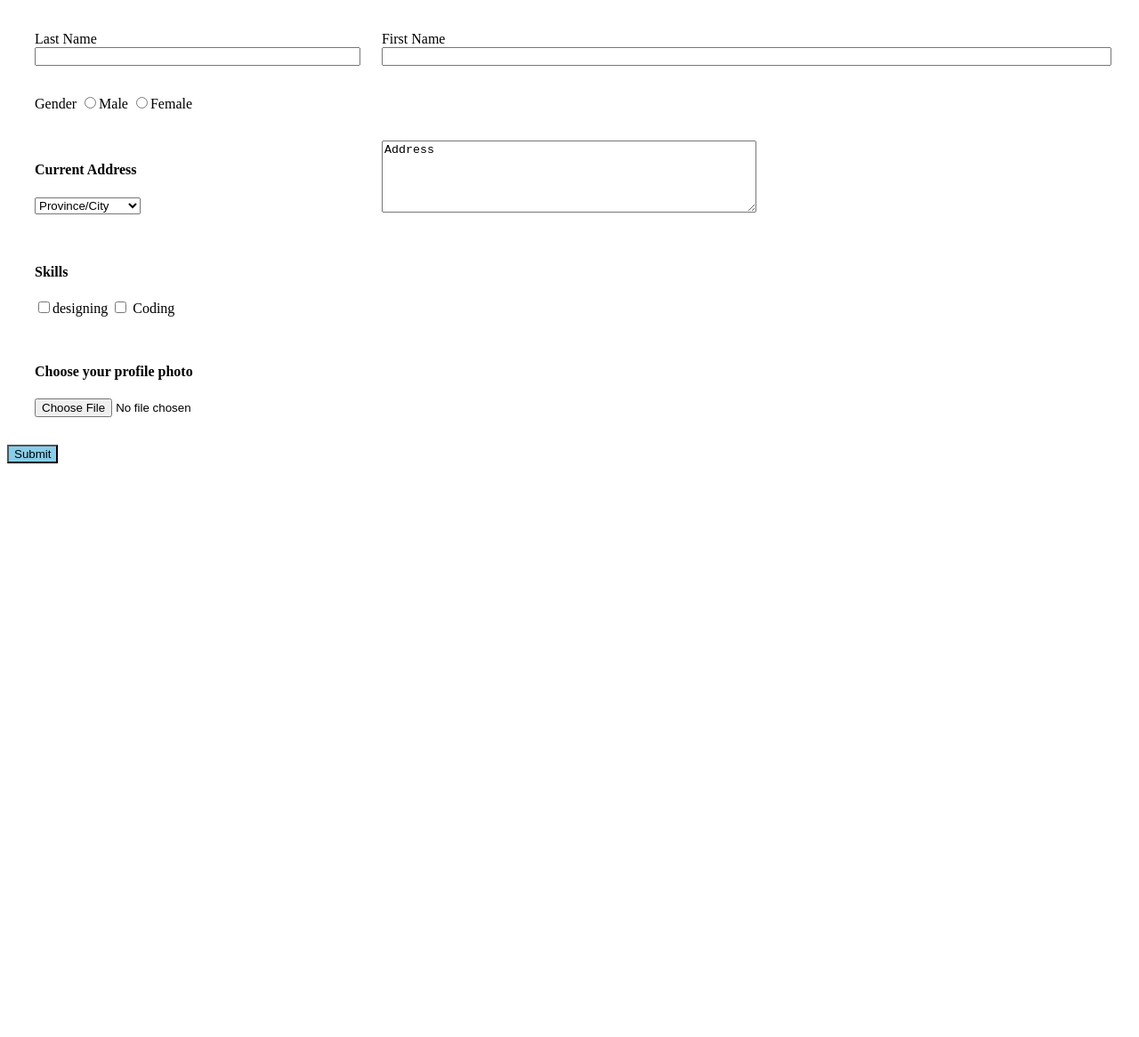
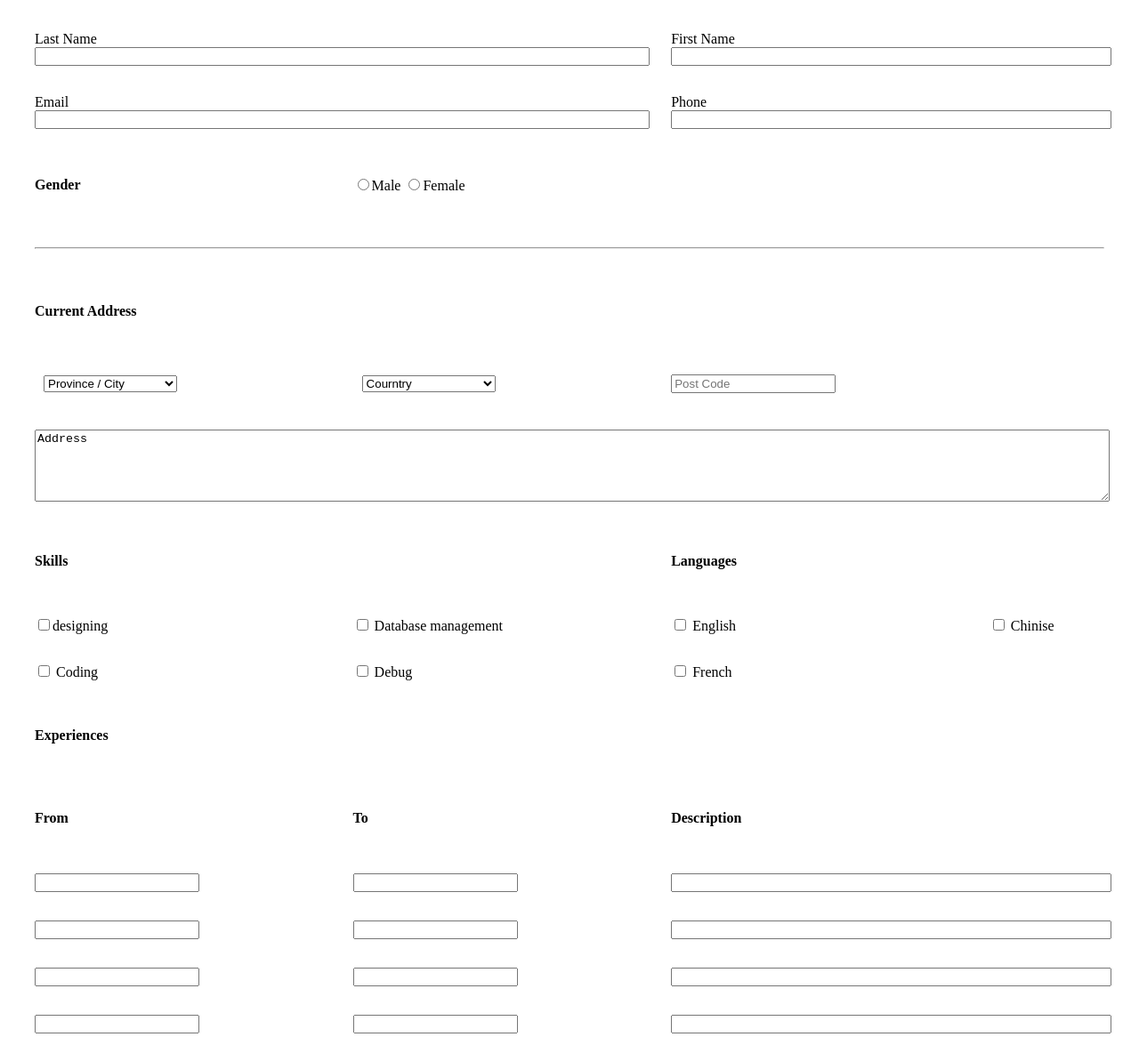
Before and after one commit to YungVisal/TD, a plain HTML site: page TD2/profile_form.html in a window 1280 px wide. Shown: the part 197-1363 px from the top of the page at 89% size. Before the commit the page ends 800 px from the top, so only its background shows below. Drawn offline with Linux system fonts and the light colour scheme.

Commit message:
form new version

```diff
--- a/TD2/profile_form.html
+++ b/TD2/profile_form.html
@@ -3,65 +3,176 @@
 <head>
     <meta charset="UTF-8">
     <meta http-equiv="X-UA-Compatible" content="IE=edge">
-    <meta name="Viewport" content="with=device-width, initial-scale=1.0">
+    <meta name="Viewport" content="width=device-width, initial-scale=1.0">
     <title> Submit your profile</title>
+
 </head>
 <body>
     <form action="/my-backend/profile" method="POST">
         <table style="width: 100%;" cellspacing="30px;">
             <tr>
-                <td colspan="2" style="border: 1px solid black; background-color: gray;">
+                <td colspan="4" style="border: 1px solid black; background-color: gray; width: 100%;">
                     <h2>Tell us about yourself</h2>
                 </td>
             </tr>
             <tr>
+                <td colspan="4">
+                    <h4>Profile Information</h4>
+                </td>
+            </tr>
+            <tr>
                 <td colspan="2">
-                    <h4>Profile Information</h4>
-                    <span></span>
+                    <div>Last Name</div>
+                    <input name="lastname" type="text" style=" width:100%;"/>
+                </td>
+                <td colspan="2">
+                    <div>First Name</div>
+                    <input name="firstname" type="text" style=" width:100%;"/>
+                </td>
+            </tr>
+
+            <tr>
+                <td colspan="2">
+                    <div>Email</div>
+                    <input name="email" type="text" style="width: 100%;"/>
+                </td>
+                <td colspan="2">
+                    <div>Phone</div>
+                    <input name="phone" type="text" style="width: 100%;"/>
+                </td>
+            </tr>
+
+
+
+            <tr>
+                <td>
+                    <h4>Gender</h4>
+
+                </td>
+                <td colspan="2">
+                    <input name="gender" type="radio" value="male"/>Male
+                    <input name="gender" type="radio" value="female"/>Female
+                </td>
+            </tr>
+            <tr><td colspan="4"> <hr/></td></tr>
+
+            <tr>
+                <td colspan="4">
+                    <h4>Current Address </h4>
+                </td>
+            </tr>
+
+            <tr>
+                <td>
+                    <select name="city" style="width: 150px; margin: 10px;">
+                        <option value=" "disabled selected>Province / City</option>
+                        <option value="Phnom Penh">Phnom Penh</option>
+                        <option value="Kampong Cham"> Kampong Cham</option>
+                        <option value="Preyveng">Preveng</option>
+                    </select>
+                </td>
+                <td>
+                    <select name="courntry" style="width: 150px; margin: 10px;">
+                        <option value=" "disabled selected>Courntry      </option>
+                        <option value="cambodia">Cambodia</option>
+                        <option value="thailand">Thailand</option>
+                        <option value="vietnam">Vietnam</option>
+                        <option value="united state">United State</option>
+
+                    </selec>
+                </td>
+                <td>
+                    <input  type="text" name="post code" placeholder="Post Code"/>
+
+                </td>
+            </tr>
+
+            <tr>
+                <td colspan="4">
+
+                    <textarea name="address" rows="5" cols="50" style="width: 100%;">Address</textarea>
+                </td>
+            </tr>
+
+            <tr>
+                <td colspan="2">
+                    <h4>Skills</h4>
+                </td>
+                <td colspan="2">
+                    <h4>Languages</h4>
+                </td>
+            </tr>
+
+            <tr>
+                <td>
+                <input name="skills" type="checkbox" value="designing"/>designing
+                </td>
+
+                <td>
+                <input name="skills" type="checkbox" value="database management" /> Database management
+                </td>
+                <td>
+                <input name="skills" type="checkbox" value="english" /> English
+                </td>
+                <td>
+                <input name="skills" type="checkbox" value="chinise" /> Chinise
+                </td>
+            </tr>
+
+            <tr>
+                <td>
+                    <input name="skills" type="checkbox" value="coding" /> Coding
+
+                </td>
+                <td>
+                    <input name="skills" type="checkbox" value="debug" /> Debug
+
+                </td>
+                <td>
+                    <input name="skills" type="checkbox" value="french" /> French
+
+                </td>
+            </tr>
+            <tr>
+                <td colspan="4">
+                    <h4>Experiences</h4>
                 </td>
             </tr>
             <tr>
                 <td>
-                    <div>Last Name</div>
-                    <input name="lastname" type="text" style=" width:100%;"/>
+                   <h4>From</h4>
                 </td>
-                <td >
-                    <div>First Name</div>
-                    <input name="firstname" type="text" style=" width:100%;"/>
+                <td>
+                    <h4>To</h4>
+                </td>
+                <td colspan="2">
+                    <h4>Description</h4>
                 </td>
             </tr>
             <tr>
-                <td colspan="2">
-                    <span>Gender</span>
-                    <input name="gender" type="radio" value="male"/>Male
-                    <input name="gender" type="radio" value="female"/>Female
-                </td>
+                <td><input type="text"style width="100%;"></td>
+                <td><input type="text"style width="100%;"></td>
+                <td colspan="2"><input type="text" style="width: 100%;"></td>
             </tr>
             <tr>
-                <td>
-                    <h4>Current Address </h4>
-                    <select name="city">
-                        <option value=" "disabled selected>Province/City</option>
-                        <option value="Phnom Penh">Phnom Penh</option>
-                        <option value="Kampong Cham"> Kampong Cham</option>
-                        <option value="Preyveng">Preveng</option>
-
-                    </select>
-                </td>
-
-                <td>
-
-                    <textarea name="address" rows="5" cols="50">Address</textarea>
-                </td>
+                <td><input type="text"></td>
+                <td><input type="text"></td>
+                <td colspan="2"><input type="text" style="width: 100%;"></td>
             </tr>
             <tr>
-                <td colspan="2">
-                    <h4>Skills</h4>
-                    <input name="skills" type="checkbox" value="designing"/>designing
-                    <input name="skills" type="checkbox" value="coding" /> Coding
+                <td><input type="text"style width="100%;"></td>
+                <td><input type="text"style width="100%;"></td>
+                <td colspan="2"><input type="text" style="width: 100%;"></td>
+            </tr>
+            <tr>
+                <td><input type="text"style width="100%;"></td>
+                <td><input type="text"style width="100%;"></td>
+                <td colspan="2"><input type="text" style="width: 100%;"></td>
+            </tr>
 
-                </td>
-            </tr>
+
+
+
             <tr>
                 <td colspan="2">
                     <h4>Choose your profile photo</h4>
@@ -72,7 +183,8 @@
             </tr>
 
         </table>
-        <button type="submit" style="background-color: skyblue;"> Submit</button>
+
+        <button type="submit" style="background-color:rgb(79, 79, 202); position:relative; left:90%;"> Submit</button>
     </form>
 
 </body>
```
